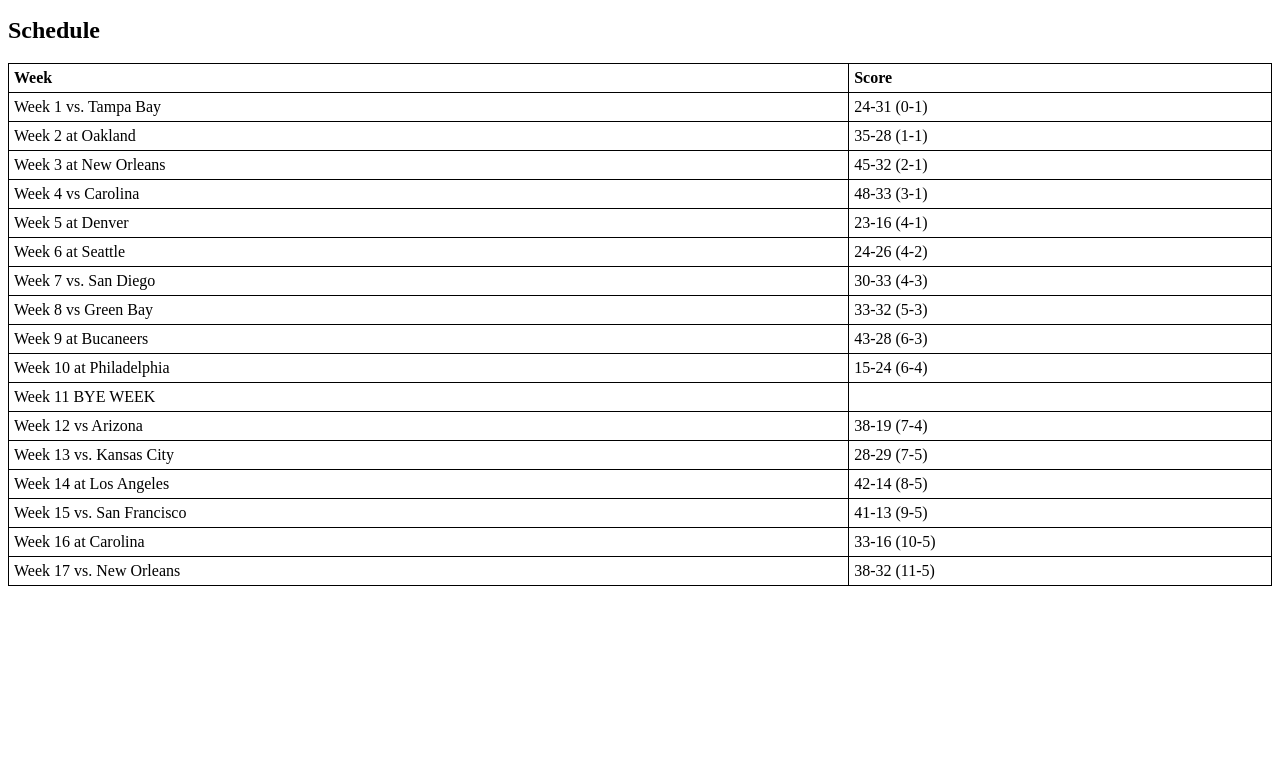
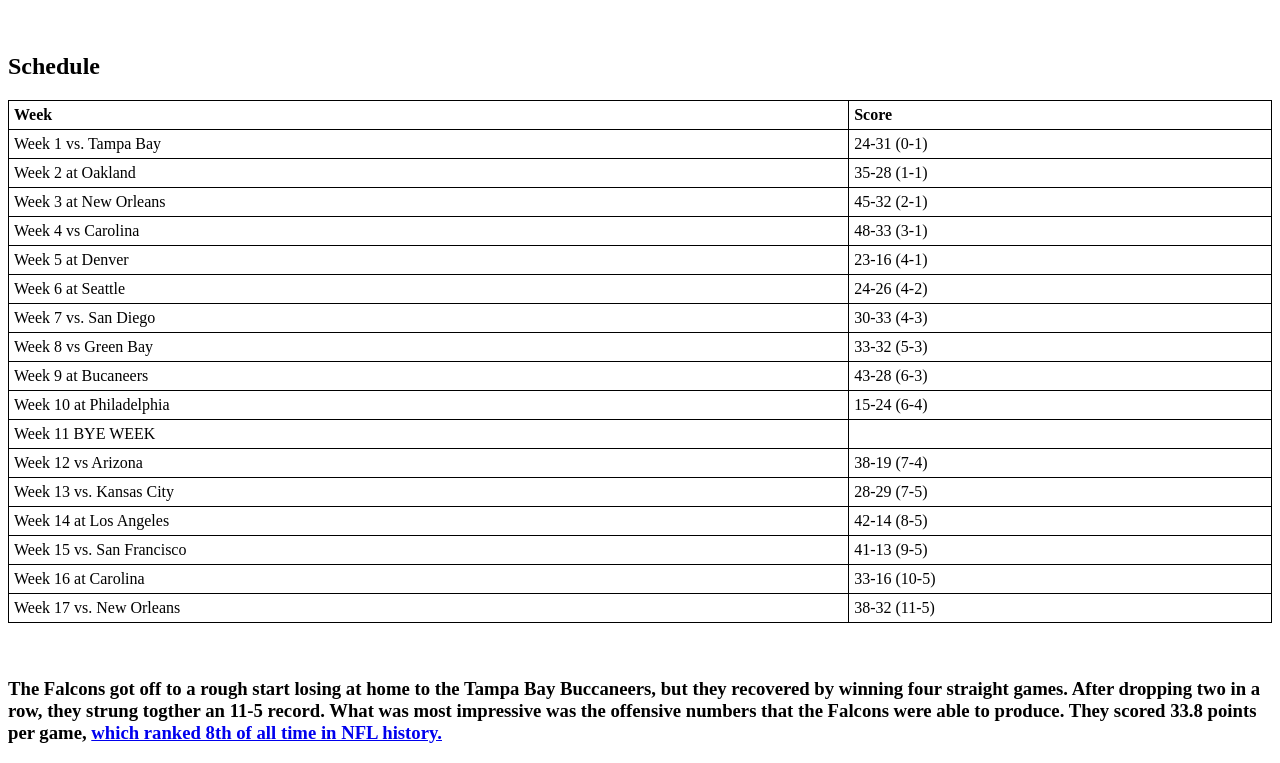
Before and after one commit to cea41023/FinalProject, a plain HTML site: page index.html in a window 1280 px wide. Shown: the part 146-909 px from the top of the page. Before the commit the page ends 800 px from the top, so only its background shows below. Drawn offline with Linux system fonts and the light colour scheme.

Commit message:
Update index.html

```diff
--- a/index.html
+++ b/index.html
@@ -12,6 +12,9 @@
 <img src="Celebration.gif" alt="Celebration" style="width:600px;height:400px;">
 
 <p><h3>The 2016 Atlanta Falcons were one of the most prolific NFL offenses of this century. The team ended up losing in a memorable fashion in the Super Bowl. </h3></p>
+
+<br>
+
 
 <style>
 table, th, td {
@@ -102,5 +105,11 @@ th, td {
   	<td>Week 17 vs. New Orleans</td>
     <td>38-32 (11-5)</td>
 </table>
+<br>
+<br>
+
+<p><h3>The Falcons got off to a rough start losing at home to the Tampa Bay Buccaneers, but they recovered by winning four straight games. After dropping two in a row, they strung togther an 11-5 record. What was most impressive was the offensive numbers that the Falcons were able to produce. They scored 33.8 points per game, <a href="https://www.sportingcharts.com/stats/nfl/all-time/most-points-scored-by-an-nfl-team-in-a-season.aspx">which ranked 8th of all time in NFL history.</a>
+
+</table>
 </body>
 </html>
```
